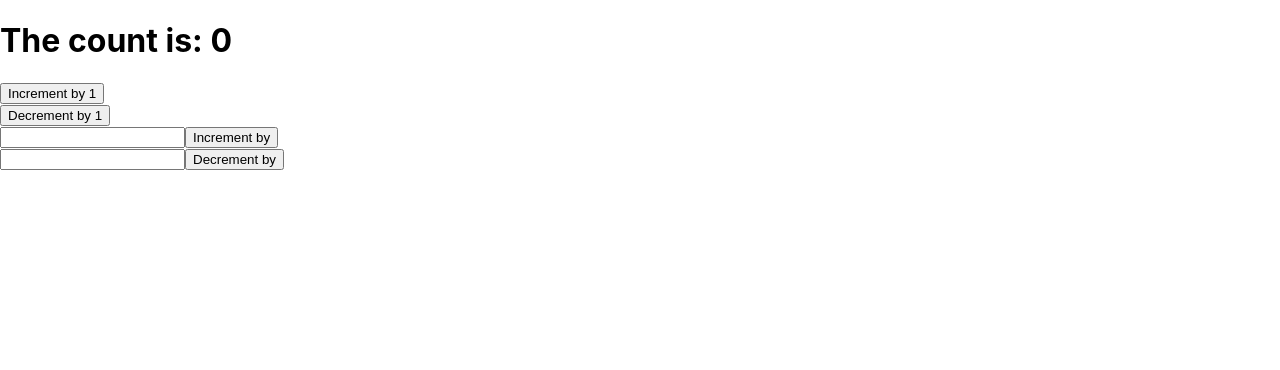
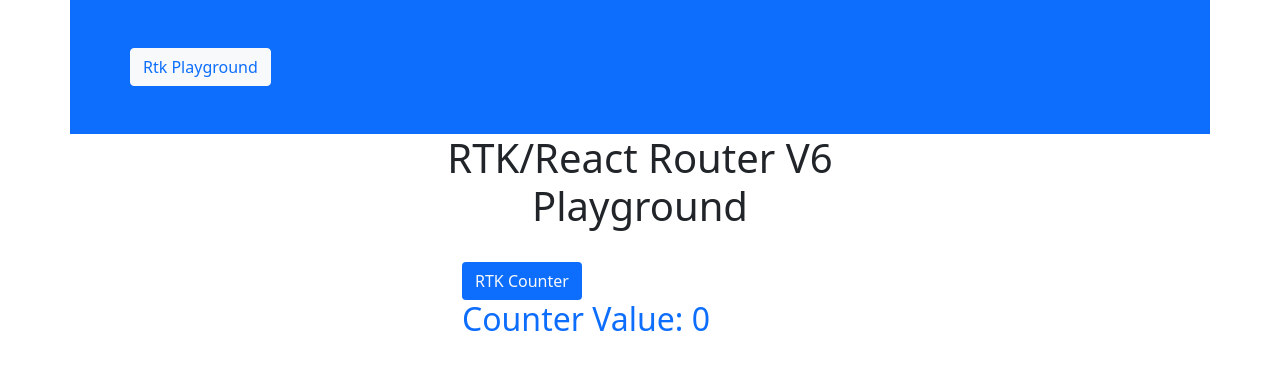
Before and after one commit to Sam-Dunne/learning-redux, a React (Create React App) app: page / in a window 1280 px wide. Shown: the top 370 px of the page. Built offline with nearby package versions, Linux system fonts and the light colour scheme.

Commit message:
adding bootstrap and react-router-dom, and more..shoulda pushed sooner

```diff
--- a/package.json
+++ b/package.json
@@ -7,9 +7,11 @@
     "@testing-library/jest-dom": "^5.16.4",
     "@testing-library/react": "^13.3.0",
     "@testing-library/user-event": "^13.5.0",
+    "bootstrap": "^5.1.3",
     "react": "^18.2.0",
     "react-dom": "^18.2.0",
     "react-redux": "^8.0.2",
+    "react-router-dom": "^6.3.0",
     "react-scripts": "5.0.1",
     "web-vitals": "^2.1.4"
   },
--- a/src/App.js
+++ b/src/App.js
@@ -1,20 +1,19 @@
-import { useSelector } from 'react-redux';
-import IncrementByOne from './components/IncrementByOne';
-import DecrementByOne from './components/DecrementbyOne';
-import IncrementByUserValue from './components/IncrementByUserValue';
-import DecrementByUserValue from './components/DecrementByUserValue';
+import { BrowserRouter, Routes, Route} from 'react-router-dom';
+import Navbar from './components/Navbar';
+import Home from './Views/Home';
+import Counter from './Views/Counter';
+
 
 function App() {
-  const { count } = useSelector((state) => state.counter);
 
   return (
-    <div className="App">
-      <h1>The count is: {count}</h1>
-      <IncrementByOne />
-      <DecrementByOne />
-      <IncrementByUserValue />
-      <DecrementByUserValue />
-    </div>
+    <BrowserRouter>
+      <Navbar />
+      <Routes>
+        <Route path="/" element={<Home />} />
+        <Route path="/counter" element={<Counter />} />
+      </Routes>
+    </BrowserRouter>
   );
 }
 
--- /dev/null
+++ b/src/Views/Counter.jsx
@@ -0,0 +1,25 @@
+import React from 'react';
+import {Link} from 'react-router-dom';
+import { useSelector } from 'react-redux';
+import IncrementByOne from '../components/IncrementByOne';
+import DecrementByOne from '../components/DecrementbyOne';
+import IncrementByUserValue from '../components/IncrementByUserValue';
+import DecrementByUserValue from '../components/DecrementByUserValue';
+
+function Counter() {
+  const { count } = useSelector((state) => state.counter);
+
+  return (
+    <div className="App">
+    <h1 className='text-primary'>The count is: {count}</h1>
+    <IncrementByOne />
+    <DecrementByOne />
+    <IncrementByUserValue />
+    <DecrementByUserValue />
+    <Link to="/" className='btn btn-rounded bg-primary text-light'>Home</Link>
+
+  </div>
+  )
+}
+
+export default Counter
--- /dev/null
+++ b/src/Views/Home.jsx
@@ -0,0 +1,26 @@
+import React from 'react';
+import { Link } from 'react-router-dom';
+import { useSelector } from 'react-redux';
+
+
+function Home() {
+    const { count } = useSelector((state) => state.counter);
+
+    return (
+        <main className="container">
+            <section className="row justify-content-center">
+                <div className="col-md-6 pb-4">
+                    <h1 className="text-center">RTK/React Router V6 Playground</h1>
+                </div>
+            </section>
+            <div className="row justify-content-center">
+                <div className="col-md-4">
+                    <Link to="/counter" className='btn btn-rounded bg-primary text-light mx-auto'>RTK Counter</Link>
+                    <h2 className="text-primary">Counter Value: {count}</h2>
+                </div>
+            </div>
+        </main>
+    )
+}
+
+export default Home
--- /dev/null
+++ b/src/components/Navbar.js
@@ -0,0 +1,18 @@
+import React from 'react';
+import { Link } from 'react-router-dom';
+
+export default function Navbar() {
+    return (
+        <nav className='container bg-primary w-full' >
+
+            <div className='row justify-content-between p-5'>
+                <div classname='col-3'>
+                    <Link to='/' className='btn btn-light text-primary'>Rtk Playground</Link>
+                </div>
+
+            </div>
+
+
+        </nav>
+    )
+}
--- a/src/index.js
+++ b/src/index.js
@@ -5,6 +5,7 @@ import App from './App';
 import reportWebVitals from './reportWebVitals';
 import store from './redux/configureStore';
 import { Provider } from 'react-redux';
+import 'bootstrap/dist/css/bootstrap.min.css';
 //Store
 
 //Action
```
Also changed, not shown: 1 other file (tests, documents, lock files or other folders).
